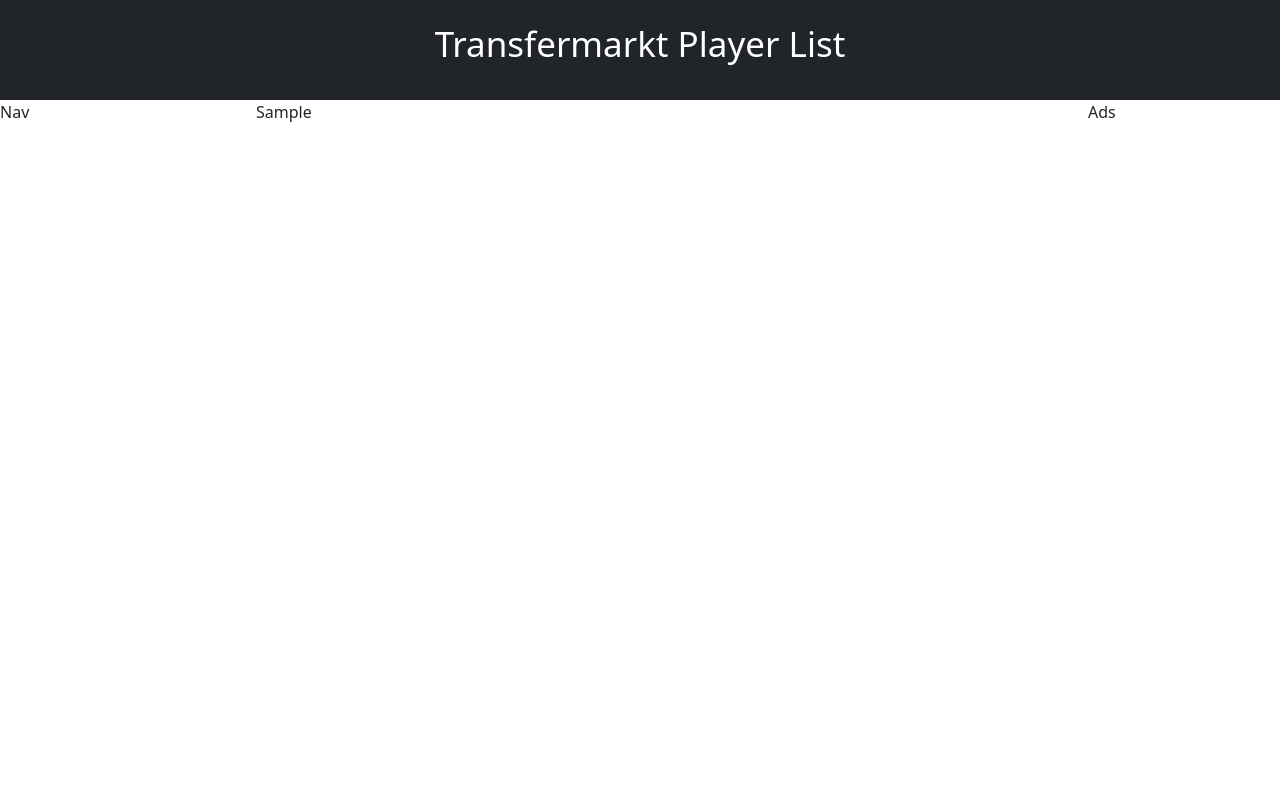
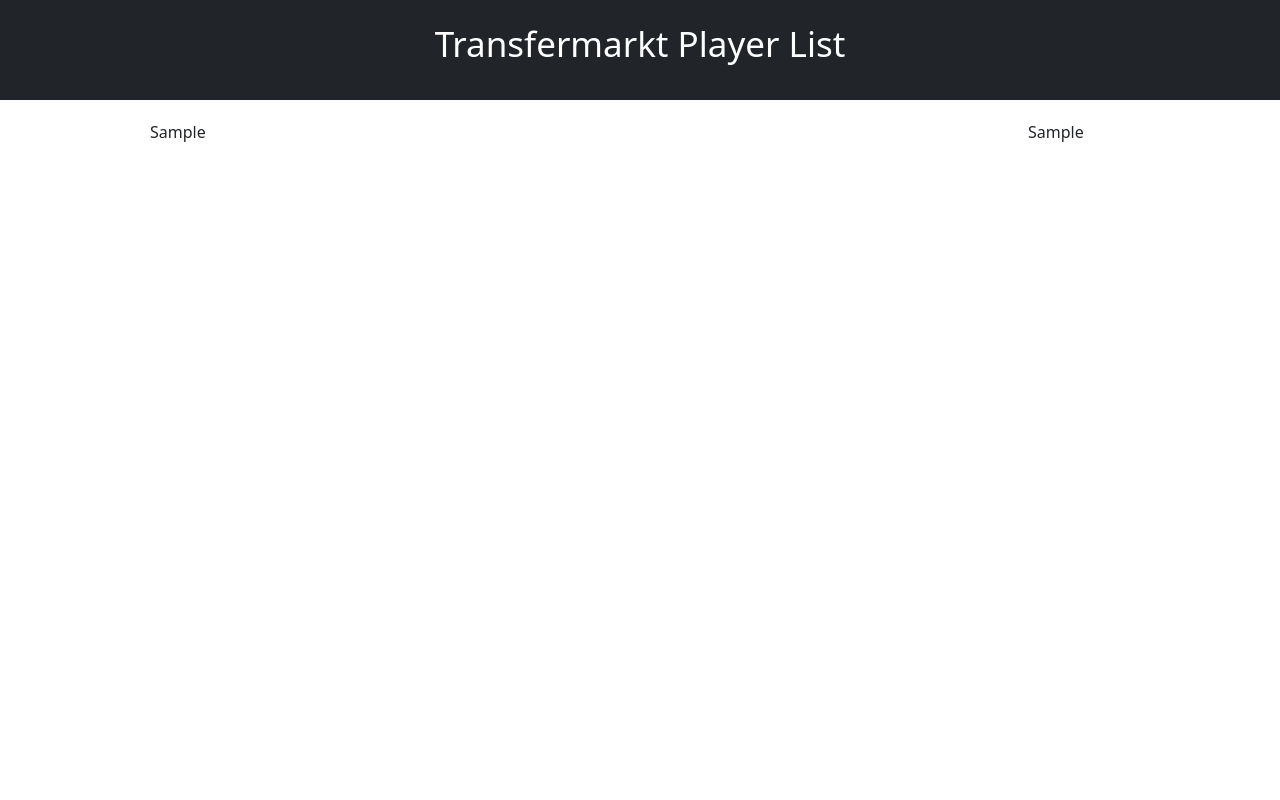
Before and after one commit to whxogus215/FootballPlayerWebCrawling, a Flask app: template templates/result.html in a window 1280 px wide. Run offline with Flask 2, Linux system fonts and the light colour scheme; the template is opened without the code that fills it: most values are stand-ins (such as "Sample title", 1, 10 or a date in 2020).

Commit message:
결과표 템플릿 수정

```diff
--- a/app.py
+++ b/app.py
@@ -17,7 +17,10 @@
     df = transfermarkt.show_valueList(num, typeList, pos)
     df_html = df.to_html(index=False, justify='left', classes='table')
 
-    return render_template('result.html', df_html=df_html)
+    nf = transfermarkt.show_nationList()
+    nf_html = nf.to_html(index=False,justify='left',classes='table')
+
+    return render_template('result.html', df_html=df_html, nf_html=nf_html)
 
 if __name__ == "__main__":
     # 개발 끝나면 디버그 종료하기
--- a/static/result_style.css
+++ b/static/result_style.css
@@ -1,18 +1,19 @@
 body {
     display: grid;
 
-    /* 그리드 9개 영역 지정 */
+    /* 그리드 영역 지정 */
     grid-template-areas:
 
-        "header header header"
-        "nav article ads"
-        "nav article ads";
+        "header header"
+        "article nation";
 
     /* 1행 2행 3행 높이 지정, 1fr의 경우 1행과 3행의 나머지 공간 */
     /* fr의 경우 지정값들을 먼저 지정하고 남은 영역을 기준으로 함 */
-    grid-template-rows: 100px 1fr;
-    /* 1열 2열 3열 너비 지정 */
-    grid-template-columns: 20% 1fr 15%;
+    grid-template-rows: 100px auto;
+    /* 1열 2열 너비 지정 */
+    grid-template-columns: 4fr 1fr;
+
+    gap: 20px;
 
     height : 100vh;
 
@@ -25,16 +26,29 @@
     padding-top: 7px;
 }
 
-
-
 .dataframe table {
     margin-bottom: 0px;
 }
 
+thead { background:lightgray;}
+
+td:nth-of-type(1){
+    font-weight: bold;
+}
+
+tr>th {
+    border-right: 1px solid black;
+    border-bottom: 1px solid black;
+}
+
+tr>td {
+    border-right: 1px solid black;
+    border-bottom: 1px solid black;
+
+}
+
 table {
     width: 100%;
-
-    border: none;
 }
 
 #pageHeader {
@@ -43,11 +57,12 @@
 
 #mainArticle {
     grid-area: article;
-    /* border: 20px solid rgba(221, 215, 215, 0.741); */
+    margin-left: 150px;
+    margin-bottom: 20px;
 }
-#mainNav {
-    grid-area: nav;
+
+#nationTable {
+    grid-area: nation;
+    margin-right: 160px;
+    margin-bottom: 20px;
 }
-#siteAds {
-    grid-area: ads;
-}
--- a/templates/result.html
+++ b/templates/result.html
@@ -22,8 +22,9 @@
 
     </article>
 
-    <nav id="mainNav"> Nav </nav>
-    <div id="siteAds"> Ads </div>
+    <div id="nationTable">
+    {{ nf_html | safe }}
+    </div>
 
 
     <script src="https://cdn.jsdelivr.net/npm/bootstrap@5.2.0-beta1/dist/js/bootstrap.bundle.min.js" integrity="sha384-pprn3073KE6tl6bjs2QrFaJGz5/SUsLqktiwsUTF55Jfv3qYSDhgCecCxMW52nD2" crossorigin="anonymous"></script>
--- a/transfermarkt.py
+++ b/transfermarkt.py
@@ -1,3 +1,4 @@
+from glob import glob
 from tokenize import group
 from bs4 import BeautifulSoup
 import requests
@@ -45,6 +46,7 @@
         time.sleep(1)
 
     # 크롤링 끝
+    global df
     df = pd.DataFrame(player_list,
         columns=['', 'Player', 'Position', 'Age', 'Nat.', 'Club', 'Value'])
 
@@ -74,20 +76,29 @@
 
     # 데이터프레임 내용 수정
     # 함수 만들기
+    # group_data = df.groupby('Nat.').size().sort_values(ascending=False)
+    # group_data = group_data.reset_index()
+
+    # group_data.rename(columns={0:'Count'}, inplace=True)
+    # group_data.rename(columns={'Nat.':'Nation'}, inplace=True)
+
+    # result = pd.concat([df,group_data], axis=1)
+    # result.fillna(0, inplace=True)
+    # result = result.astype({'Count':'int'})
+
+    # result.loc[result['Count'] == 0, 'Count'] = ''
+    # result.loc[result['Nation'] == 0, 'Nation'] = ''
+
+    return df
+
+def show_nationList():
     group_data = df.groupby('Nat.').size().sort_values(ascending=False)
     group_data = group_data.reset_index()
 
     group_data.rename(columns={0:'Count'}, inplace=True)
     group_data.rename(columns={'Nat.':'Nation'}, inplace=True)
 
-    result = pd.concat([df,group_data], axis=1)
-    result.fillna(0, inplace=True)
-    result = result.astype({'Count':'int'})
-
-    result.loc[result['Count'] == 0, 'Count'] = ''
-    result.loc[result['Nation'] == 0, 'Nation'] = ''
-
-    return result
+    return group_data
 
 if __name__ == "__main__":
     show_valueList(230, ['USD'], "AL")
```
